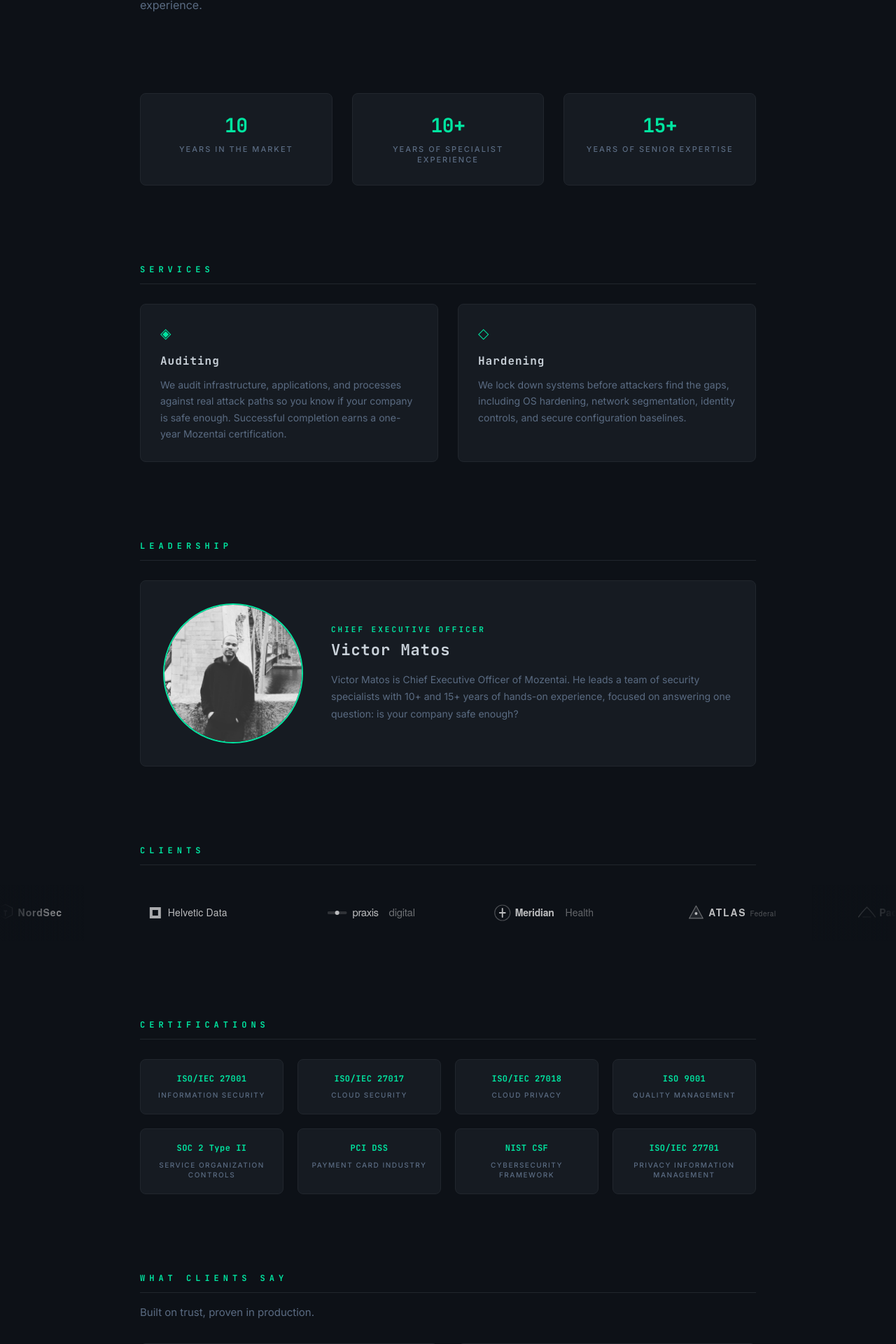
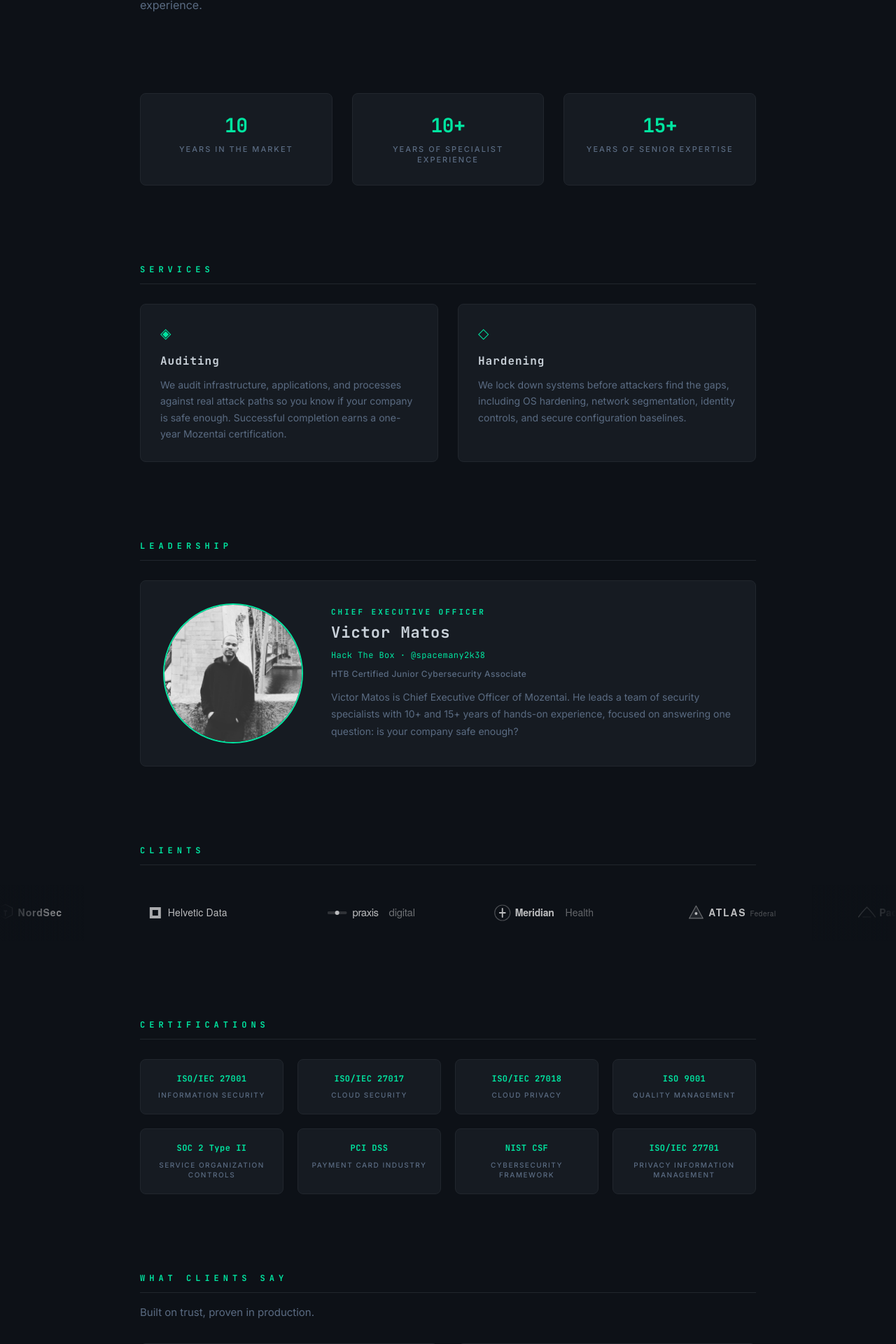
Before and after one commit to Mozentai/mozentai.com, a Jekyll site: the page built from index.md, in a window 1280 px wide. Shown: the part 1218-3138 px from the top of the page at 70% size. Built offline with Jekyll 4.4.1, drawn with Linux system fonts in a browser that asks for light colours.

Commit message:
Link the CEO card to Victor's Hack The Box profile.

```diff
--- a/_data/leadership.yml
+++ b/_data/leadership.yml
@@ -3,3 +3,7 @@ role: Chief Executive Officer
 photo: /assets/team/victor-matos.jpg
 alt: Victor Matos, Chief Executive Officer of Mozentai
 bio: "Victor Matos is Chief Executive Officer of Mozentai. He leads a team of security specialists with 10+ and 15+ years of hands-on experience, focused on answering one question: is your company safe enough?"
+htb_url: https://profile.hackthebox.com/profile/019cab82-c302-71b6-a445-abbfbbb76b89
+htb_handle: spacemany2k38
+htb_label: Hack The Box
+htb_cred: HTB Certified Junior Cybersecurity Associate
--- a/_includes/leadership.html
+++ b/_includes/leadership.html
@@ -11,6 +11,15 @@
     <div class="leader-copy">
       <p class="leader-role">{{ site.data.leadership.role }}</p>
       <h3 class="leader-name">{{ site.data.leadership.name }}</h3>
+      <div class="leader-links">
+        <a
+          class="leader-link"
+          href="{{ site.data.leadership.htb_url }}"
+          target="_blank"
+          rel="noopener noreferrer"
+        >{{ site.data.leadership.htb_label }} · @{{ site.data.leadership.htb_handle }}</a>
+      </div>
+      <p class="leader-cred">{{ site.data.leadership.htb_cred }}</p>
       <p class="leader-bio">{{ site.data.leadership.bio }}</p>
     </div>
   </article>
--- a/_layouts/default.html
+++ b/_layouts/default.html
@@ -311,8 +311,34 @@
         font-size: 22px;
         font-weight: 700;
         color: var(--text);
-        margin-bottom: 16px;
+        margin-bottom: 10px;
         letter-spacing: 1px;
+      }
+      .leader-links {
+        display: flex;
+        flex-wrap: wrap;
+        gap: 8px 16px;
+        margin: 0 0 10px;
+      }
+      .leader-link {
+        font-family: var(--mono);
+        font-size: 12px;
+        font-weight: 500;
+        color: var(--accent);
+        text-decoration: none;
+        letter-spacing: 0.4px;
+        border-bottom: 1px solid transparent;
+        transition: border-color 0.2s;
+      }
+      .leader-link:hover {
+        border-bottom-color: var(--accent);
+      }
+      .leader-cred {
+        font-size: 12px;
+        font-weight: 500;
+        color: var(--muted);
+        letter-spacing: 0.4px;
+        margin: 0 0 14px;
       }
       .leader-bio {
         font-size: 14px;
@@ -476,6 +502,7 @@
           gap: 24px;
           padding: 28px 24px;
         }
+        .leader-links { justify-content: center; }
       }
       @media (max-width: 600px) {
         .below { padding: 60px 24px 48px; gap: 80px; }
```
